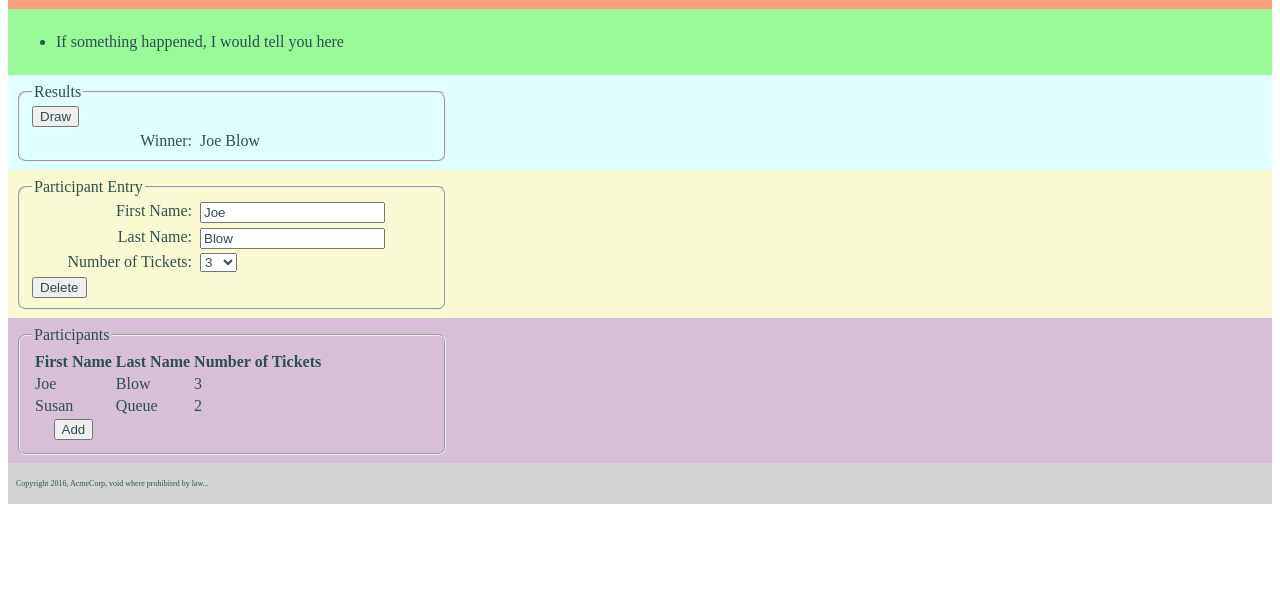
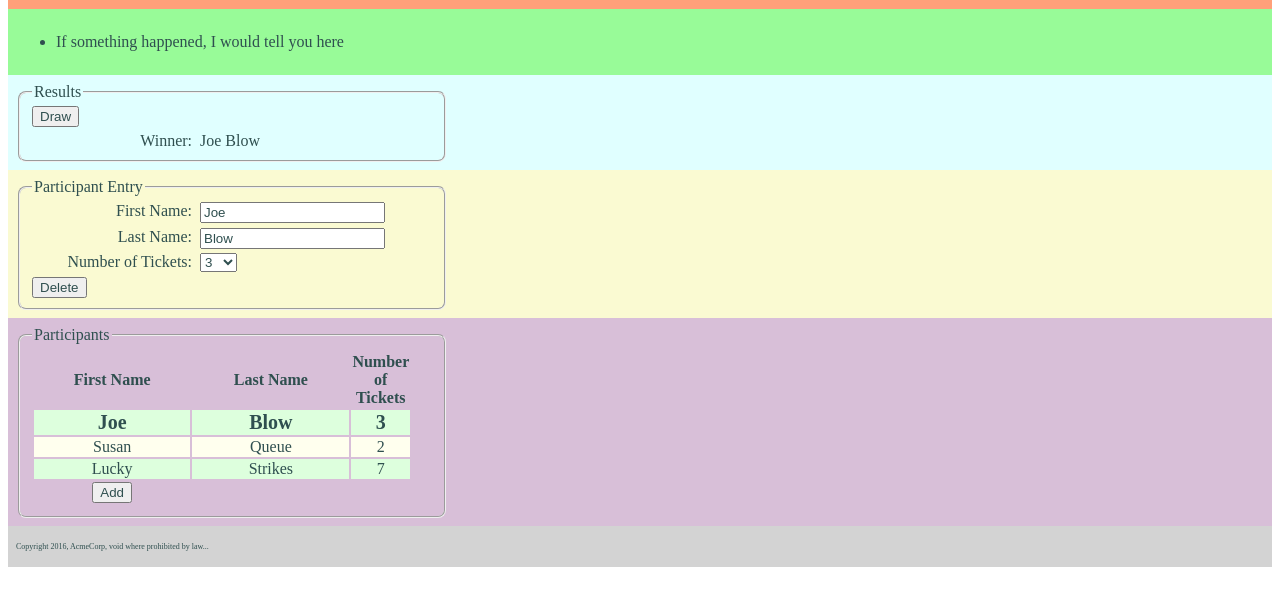
Before and after one commit to roboprog/ang-prog-enh, a plain HTML site: page index.html in a window 1280 px wide. Shown: the part 95-700 px from the top of the page. Drawn offline with Linux system fonts and the light colour scheme.

Commit message:
basic table layout

```diff
--- a/index.html
+++ b/index.html
@@ -22,6 +22,20 @@
             }
             fieldset div {
                 padding: 0.15em ;
+            }
+            table {
+                width: 95% ;
+            }
+            tbody tr:nth-child(odd) {
+                background-color: #dfd ;
+            }
+            tbody tr:nth-child(even) {
+                background-color: #ffe ;
+            }
+            th,
+                    td {
+                width: 50% ;
+                text-align: center ;
             }
             div#hdr {
                 background-color: lightsalmon ;
@@ -102,7 +116,7 @@
                         </tr>
                     </thead>
                     <tbody>
-                        <tr>
+                        <tr style="font-size: 1.25em; font-weight: bold;">
                             <td>Joe</td>
                             <td>Blow</td>
                             <td>3</td>
@@ -111,6 +125,11 @@
                             <td>Susan</td>
                             <td>Queue</td>
                             <td>2</td>
+                        </tr>
+                        <tr>
+                            <td>Lucky</td>
+                            <td>Strikes</td>
+                            <td>7</td>
                         </tr>
                     </tbody>
                     <tfoot>
```
